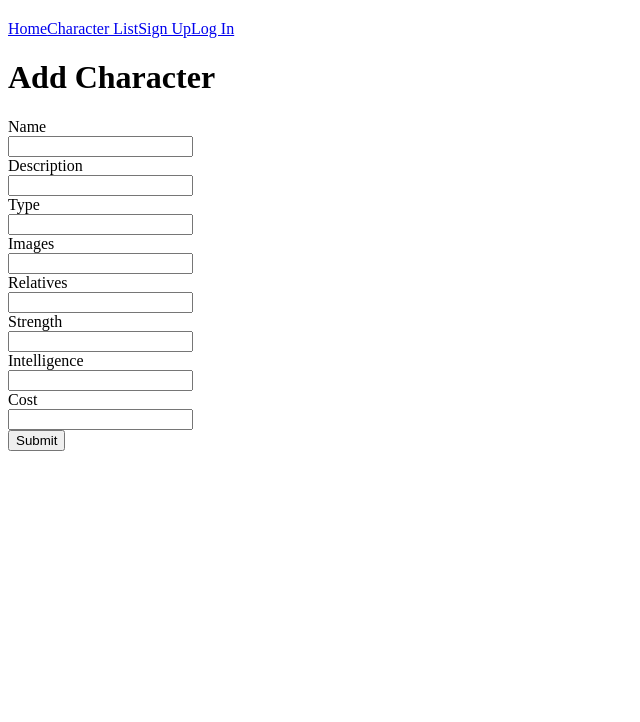
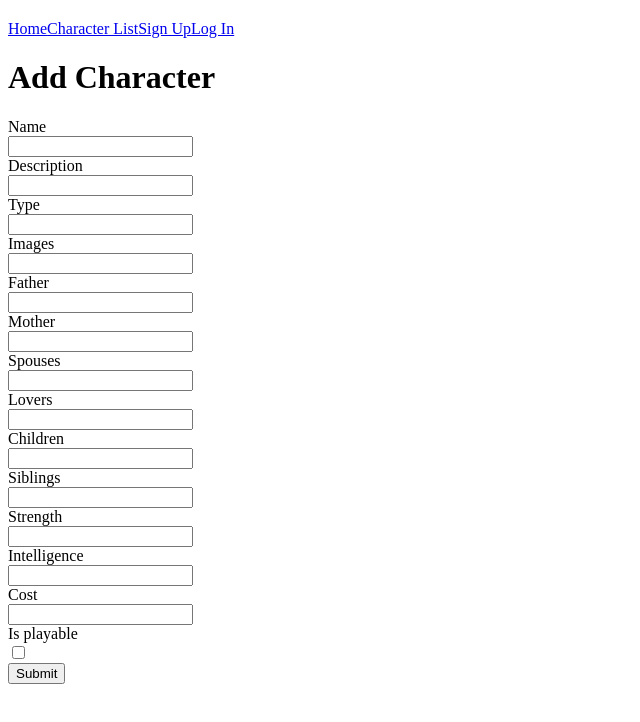
Before and after one commit to kamlasm/mythopedia-frontend, a React app: page /characters/newCharacter in a window 1280 px wide. Shown: the top 722 px of the page, without its empty margins (0-640 px from the left). Built offline with nearby package versions, Linux system fonts and the light colour scheme; the HTML template or start-up script is replaced by a standard one.

Commit message:
update forms to deal with relatives inputs

```diff
--- a/src/components/AddCharacter.jsx
+++ b/src/components/AddCharacter.jsx
@@ -12,19 +12,44 @@ export default function AddCharacter() {
         description: '',
         type: '',
         images: '',
-        relatives: '',
+        relatives: {father: '', mother: '', spouses: [], lovers: [], children: [], siblings: []},
         strength: '',
         intelligence: '',
         cost: '',
+        isPlayable: false,
+    })
 
-    })
     const [error, setError] = useState('')
-
+    console.log(formData)
     function handleChange(e) {
         const newFormData = structuredClone(formData)
         newFormData[e.target.name] = e.target.value
         setFormData(newFormData)
     }
+
+    function handleRelatives(e) {
+        const newFormData = structuredClone(formData)
+        newFormData.relatives[e.target.name] = e.target.value
+        setFormData(newFormData)
+    }
+
+    function handleRelativesArray(e) {
+        const newFormData = structuredClone(formData)
+        const newArray = e.target.value.split(',')
+        newFormData.relatives[e.target.name] = newArray
+        setFormData(newFormData)
+    }
+
+    function handleSelect(e) {
+        const newFormData = structuredClone(formData)
+        if (e.target.checked) {
+            newFormData[e.target.name] = true
+        } else {
+            newFormData[e.target.name] = false
+        }
+        setFormData(newFormData)
+    }
+
     async function handleSubmit(e) {
         e.preventDefault()
         try {
@@ -95,17 +120,83 @@ export default function AddCharacter() {
                 </div>
 
                 <div className="field">
-                    <label className="label">Relatives</label>
+                    <label className="label">Father</label>
                     <div className="control">
                         <input
                             className="input"
                             type="text"
-                            name={'relatives'}
-                            onChange={handleChange}
-                            value={formData.relatives}
+                            name={'father'}
+                            onChange={handleRelatives}
+                            value={formData.relatives.father}
                         />
                     </div>
                 </div>
+
+                <div className="field">
+                    <label className="label">Mother</label>
+                    <div className="control">
+                        <input
+                            className="input"
+                            type="text"
+                            name={'mother'}
+                            onChange={handleRelatives}
+                            value={formData.relatives.mother}
+                        />
+                    </div>
+                </div>
+
+                <div className="field">
+                    <label className="label">Spouses</label>
+                    <div className="control">
+                        <input
+                            className="input"
+                            type="text"
+                            name={'spouses'}
+                            onChange={handleRelativesArray}
+                            value={formData.relatives.spouses}
+                        />
+                    </div>
+                </div>
+
+                <div className="field">
+                    <label className="label">Lovers</label>
+                    <div className="control">
+                        <input
+                            className="input"
+                            type="text"
+                            name={'lovers'}
+                            onChange={handleRelativesArray}
+                            value={formData.relatives.lovers}
+                        />
+                    </div>
+                </div>
+
+                <div className="field">
+                    <label className="label">Children</label>
+                    <div className="control">
+                        <input
+                            className="input"
+                            type="text"
+                            name={'children'}
+                            onChange={handleRelativesArray}
+                            value={formData.relatives.children}
+                        />
+                    </div>
+                </div>
+
+                <div className="field">
+                    <label className="label">Siblings</label>
+                    <div className="control">
+                        <input
+                            className="input"
+                            type="text"
+                            name={'siblings'}
+                            onChange={handleRelativesArray}
+                            value={formData.relatives.siblings}
+                        />
+                    </div>
+                </div>
+
                 <div className="field">
                     <label className="label">Strength</label>
                     <div className="control">
@@ -142,6 +233,18 @@ export default function AddCharacter() {
                         />
                     </div>
                 </div>
+                <div className="field">
+                    <label className="label">Is playable</label>
+                    <div className="control">
+                        <input
+                            type="checkbox"
+                            name={'isPlayable'}
+                            onChange={handleSelect}
+                            value={formData.isPlayable}
+                            checked={formData.isPlayable}
+                        />
+                    </div>
+                </div>
                 <button className="button">Submit</button>
             </form>
         </div>
--- a/src/components/EditCharacter.jsx
+++ b/src/components/EditCharacter.jsx
@@ -13,11 +13,11 @@ export default function EditCharacter() {
         description: '',
         type: '',
         images: '',
-        relatives: '',
+        relatives: {father: '', mother: '', spouses: [], lovers: [], children: [], siblings: []},
         strength: '',
         intelligence: '',
         cost: '',
-
+        isPlayable: false,
     })
     const [error, setError] = useState('')
 
@@ -31,10 +31,11 @@ export default function EditCharacter() {
                     description: `${data.description}`,
                     type: `${data.type}`,
                     images: `${data.images}`,
-                    relatives: `${data.relatives}`,
+                    relatives: {father: `${data.relatives.father}`, mother: `${data.relatives.mother}`, spouses: `${data.relatives.spouses}`, lovers: `${data.relatives.lovers}`, children: `${data.relatives.children}`, siblings: `${data.relatives.siblings}`},
                     strength: `${data.strength}`,
                     intelligence: `${data.intelligence}`,
                     cost: `${data.cost}`,
+                    isPlayable: `${data.isPlayable}`,
                 })
             } catch (err) {
                 const error = err.response.data.message
@@ -45,12 +46,35 @@ export default function EditCharacter() {
         fetchCharacter()
     }, [characterId])
 
-
     function handleChange(e) {
         const newFormData = structuredClone(formData)
         newFormData[e.target.name] = e.target.value
         setFormData(newFormData)
     }
+
+    function handleRelatives(e) {
+        const newFormData = structuredClone(formData)
+        newFormData.relatives[e.target.name] = e.target.value
+        setFormData(newFormData)
+    }
+
+    function handleRelativesArray(e) {
+        const newFormData = structuredClone(formData)
+        const newArray = e.target.value.split(',')
+        newFormData.relatives[e.target.name] = newArray
+        setFormData(newFormData)
+    }
+
+    function handleSelect(e) {
+        const newFormData = structuredClone(formData)
+        if (e.target.checked) {
+            newFormData[e.target.name] = true
+        } else {
+            newFormData[e.target.name] = false
+        }
+        setFormData(newFormData)
+    }
+
     async function handleSubmit(e) {
         e.preventDefault()
         try {
@@ -121,17 +145,83 @@ export default function EditCharacter() {
                 </div>
 
                 <div className="field">
-                    <label className="label">Relatives</label>
+                    <label className="label">Father</label>
                     <div className="control">
                         <input
                             className="input"
                             type="text"
-                            name={'relatives'}
-                            onChange={handleChange}
-                            value={formData.relatives}
+                            name={'father'}
+                            onChange={handleRelatives}
+                            value={formData.relatives.father}
                         />
                     </div>
                 </div>
+
+                <div className="field">
+                    <label className="label">Mother</label>
+                    <div className="control">
+                        <input
+                            className="input"
+                            type="text"
+                            name={'mother'}
+                            onChange={handleRelatives}
+                            value={formData.relatives.mother}
+                        />
+                    </div>
+                </div>
+
+                <div className="field">
+                    <label className="label">Spouses</label>
+                    <div className="control">
+                        <input
+                            className="input"
+                            type="text"
+                            name={'spouses'}
+                            onChange={handleRelativesArray}
+                            value={formData.relatives.spouses}
+                        />
+                    </div>
+                </div>
+
+                <div className="field">
+                    <label className="label">Lovers</label>
+                    <div className="control">
+                        <input
+                            className="input"
+                            type="text"
+                            name={'lovers'}
+                            onChange={handleRelativesArray}
+                            value={formData.relatives.lovers}
+                        />
+                    </div>
+                </div>
+
+                <div className="field">
+                    <label className="label">Children</label>
+                    <div className="control">
+                        <input
+                            className="input"
+                            type="text"
+                            name={'children'}
+                            onChange={handleRelativesArray}
+                            value={formData.relatives.children}
+                        />
+                    </div>
+                </div>
+
+                <div className="field">
+                    <label className="label">Siblings</label>
+                    <div className="control">
+                        <input
+                            className="input"
+                            type="text"
+                            name={'siblings'}
+                            onChange={handleRelativesArray}
+                            value={formData.relatives.siblings}
+                        />
+                    </div>
+                </div>
+
                 <div className="field">
                     <label className="label">Strength</label>
                     <div className="control">
@@ -168,6 +258,17 @@ export default function EditCharacter() {
                         />
                     </div>
                 </div>
+                <div className="field">
+                    <label className="label">Is playable</label>
+                    <div className="control">
+                        <input
+                            type="checkbox"
+                            name={'isPlayable'}
+                            onChange={handleSelect}
+                            value={formData.isPlayable}
+                        />
+                    </div>
+                </div>
                 <button className="button">Submit</button>
             </form>
             <Link to={`/characters/${characterId}`} className='button is-warning' >Back to {formData.name}</Link>
```
